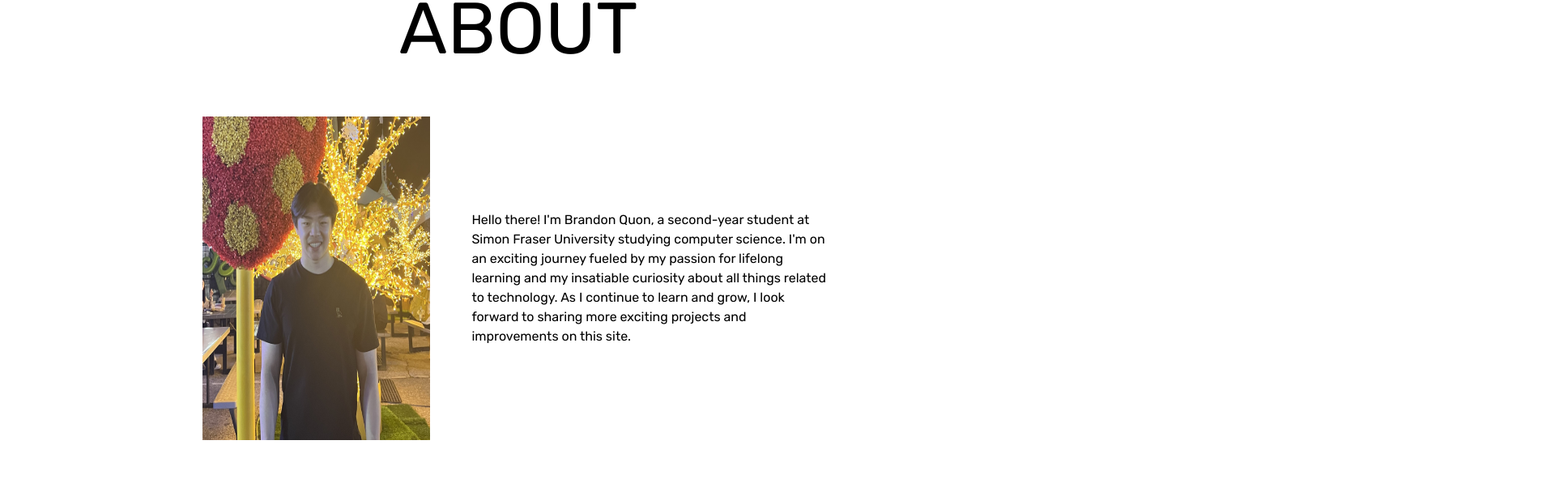
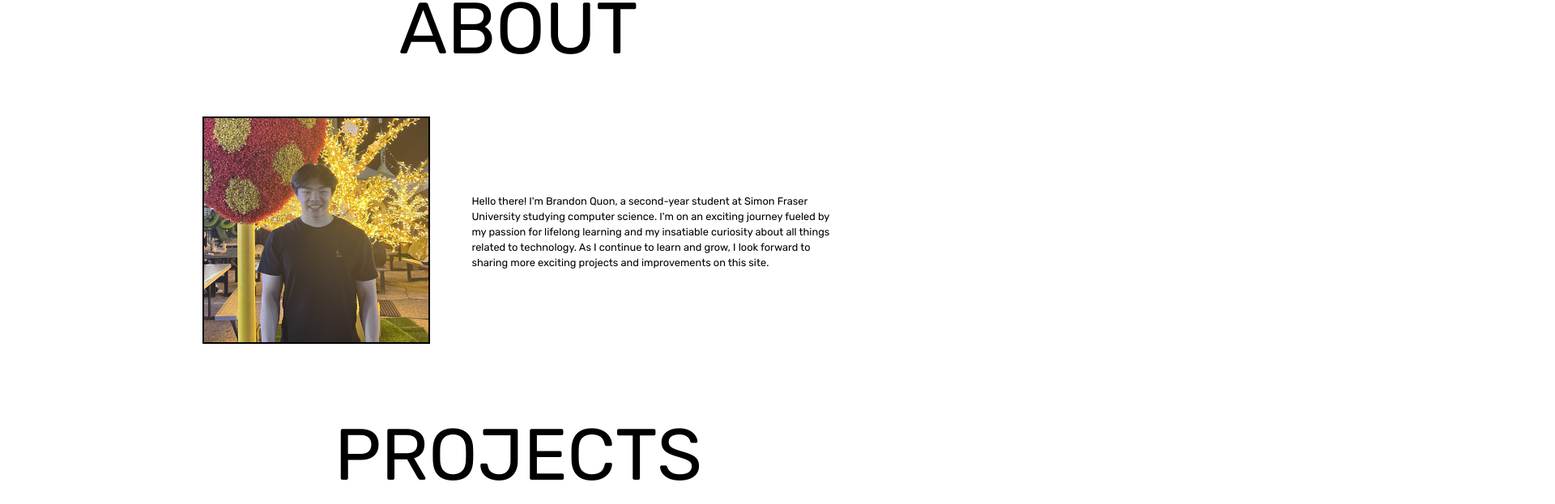
Before and after one commit to bnquon/Personal-Portfolio, a React (Vite) app: page / in a window 1280 px wide. Shown: the part 662-1285 px from the top of the page at 81% size, 1920 px wide, since content can reach past the window. Built offline with nearby package versions, Linux system fonts and the light colour scheme.

Commit message:
Adjusted

```diff
--- a/src/components/About/About.css
+++ b/src/components/About/About.css
@@ -26,20 +26,20 @@
 }
 
 #aboutContainer > #pfp {
-    width: 22vw;
-    min-width: 10vw;
-    height: 50vh;
-    min-height: 20vh;
+    margin: auto 0;
+    max-width: 22vw;
+    min-width: 12vw;
 }
 
 #aboutContainer > #pfp img {
     width: 100%;
-    height: 100%;
+    border: 2px solid black;
+    aspect-ratio: 1;
 }
 
 #aboutContainer > #bio {
     width: 35%;
-    font-size: clamp(1rem, 1vw, 4rem);
+    font-size: clamp(0.75rem, 1vw, 4rem);
     font-weight: 400;
     line-height: 150%;
 }
--- a/src/components/Upcoming/Upcoming.css
+++ b/src/components/Upcoming/Upcoming.css
@@ -23,6 +23,10 @@
     transition: 250ms linear;
 }
 
+#upcomingGrid > .upcomingGrid-item > h2 {
+    font-size: clamp(1rem, 1.25vw, 3rem);
+}
+
 #upcomingGrid > .upcomingGrid-item > p {
     font-size: clamp(0.75rem, 1vw, 5rem);
     font-weight: 200;
--- a/src/components/Upcoming/Upcoming.jsx
+++ b/src/components/Upcoming/Upcoming.jsx
@@ -28,18 +28,13 @@ export const Upcoming = () => {
         <animated.div id="upcomingGrid" ref={ref} style={springs}>
 
           <div className="upcomingGrid-item">
-            <h2>TITLE</h2>
-            <p>Lorem ipsum dolor sit amet, consectetur adipiscing elit. Maecenas sed magna et ligula sagittis tristique non eu est. Cras fringilla.</p>
+            <h2>Java Maven Game</h2>
+            <p>2D maze game created with Maven and JUnit testing.</p>
           </div>
 
           <div className="upcomingGrid-item">
-            <h2>TITLE</h2>
-            <p>Lorem ipsum dolor sit amet, consectetur adipiscing elit. Maecenas sed magna et ligula sagittis tristique non eu est. Cras fringilla.</p>
-          </div>
-
-          <div className="upcomingGrid-item">
-            <h2>TITLE</h2>
-            <p>Lorem ipsum dolor sit amet, consectetur adipiscing elit. Maecenas sed magna et ligula sagittis tristique non eu est. Cras fringilla.</p>
+            <h2>This Website</h2>
+            <p>I will be updating this website as needed and adding new features.</p>
           </div>
 
         </animated.div>
```
